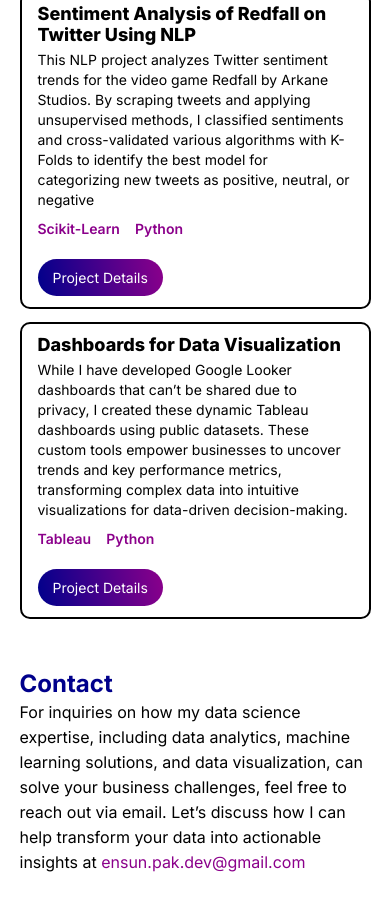
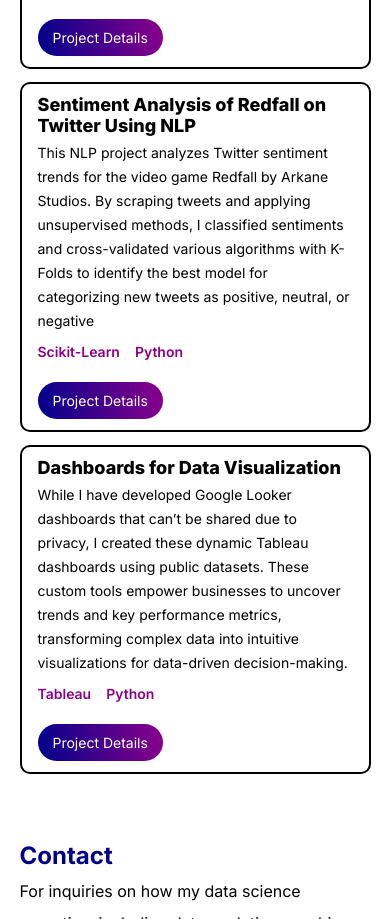
Before and after one commit to ensunpak/ensunpak.github.io, a plain HTML site: page index.html in a window 390 px wide. Shown: the part 3449-4368 px from the top of the page. Drawn offline with Linux system fonts and the light colour scheme.

Commit message:
Updated code

```diff
--- a/css/mediaqueries.css
+++ b/css/mediaqueries.css
@@ -1,7 +1,7 @@
 @media screen and (max-width: 430px) {
 
     body  {
-        height: 4810px;
+        height: 5000px;
     }
 
     .nav_hamburger {
@@ -194,11 +194,20 @@
     .section_projects_title {
         width: 100%;
         font-size: 1.5rem;
+        margin-bottom: 5px;
+    }
+
+    .section_projects_text {
+        line-height: 32px;
     }
 
     .projects_project_container {
         width: 100%;
         align-items: center;
+    }
+
+    .project_item_text {
+        line-height: 24px;
     }
 
     .projects_details_container1 {
@@ -234,7 +243,7 @@
     /* CONTACT SECTION */
 
     #contact {
-        padding-top: 6vh;
+        padding-top: 8vh;
         padding-left: 0;
         margin-left: 5%;
         width: 90%;
@@ -247,11 +256,11 @@
 
     .section_contact_title {
         font-size: 1.5rem;
-        width: 100%;
+        margin-bottom: 5px;
     }
 
     .section_contact_text {
-        width: 100%;
+        line-height: 32px;
     }
 
     .contact_socials {
```
